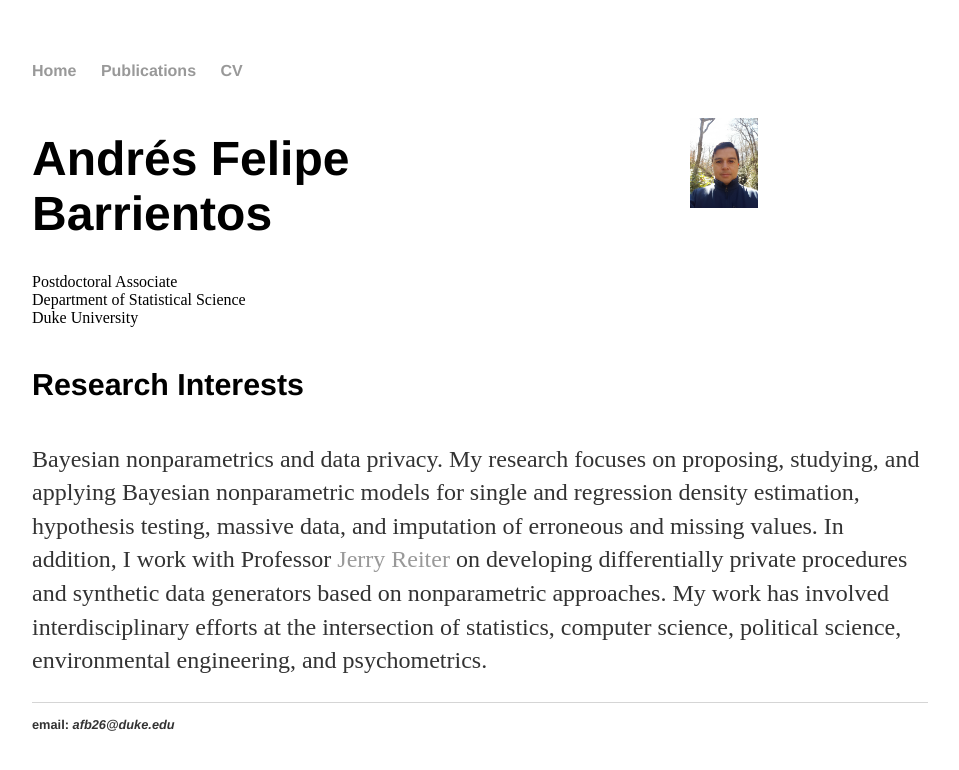
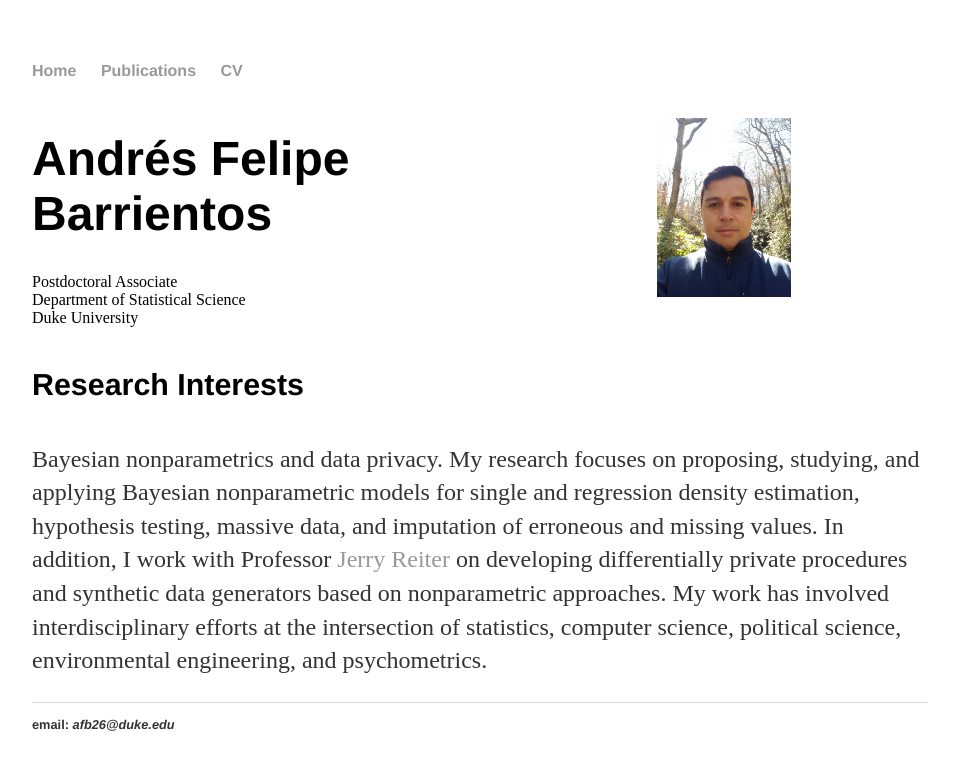
Before and after one commit to anfebar/anfebar.github.io, a Jekyll site: the page built from index.html, in a window 1280 px wide. Shown: the top 770 px of the page, without its empty margins (160-1119 px from the left). Built offline with Jekyll 4.4.1, drawn with Linux system fonts in a browser that asks for light colours.

Commit message:
Update index.html

```diff
--- a/index.html
+++ b/index.html
@@ -11,7 +11,7 @@ title: Andres F. Barrientos
 			Duke University<br>
   </div>
   <div class="column1">
-    <img src="Barrientos.jpg" alt="" style="width:25%" class="center">
+    <img src="Barrientos.jpg" alt="" style="width:50%" class="center">
   </div>
 </div>
 
```
